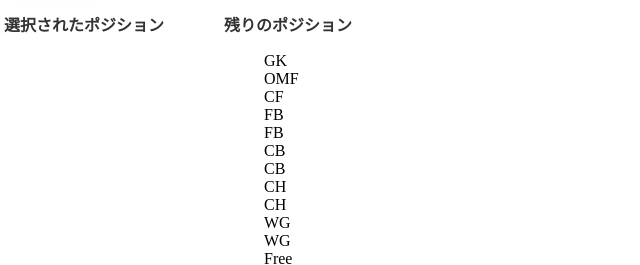
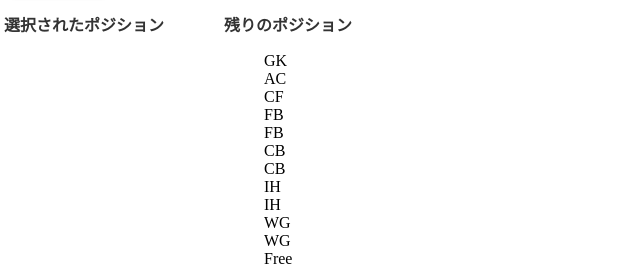
Before and after one commit to rear0146/space-draft-tool-js, a plain HTML site: page index.html in a window 1280 px wide. Shown: the part 310-575 px from the top of the page, 316-956 px from the left. Drawn offline with Linux system fonts and the light colour scheme.

Commit message:
Update index.html

```diff
--- a/index.html
+++ b/index.html
@@ -57,8 +57,8 @@
         }
 
         let member = []
-        // let positionListAll = ['GK','AC','CF','FB','FB','CB','CB','IH','IH','WG','WG','Free','Free','Free','Free','Free']
-        let positionListAll = ['GK','OMF','CF','FB','FB','CB','CB','CH','CH','WG','WG','Free','Free','Free','Free','Free']
+        let positionListAll = ['GK','AC','CF','FB','FB','CB','CB','IH','IH','WG','WG','Free','Free','Free','Free','Free']
+        // let positionListAll = ['GK','OMF','CF','FB','FB','CB','CB','CH','CH','WG','WG','Free','Free','Free','Free','Free']
         // let positionListAll = ['先発','先発','リリーフ','リリーフ','捕手','一三塁手','一三塁手','二遊間','二遊間','外野手','外野手','外野手','DH','Free','Free','Free']
         let submitButton = document.getElementById('memberSubmit');
         let memberList = document.getElementById('memberList');
```
